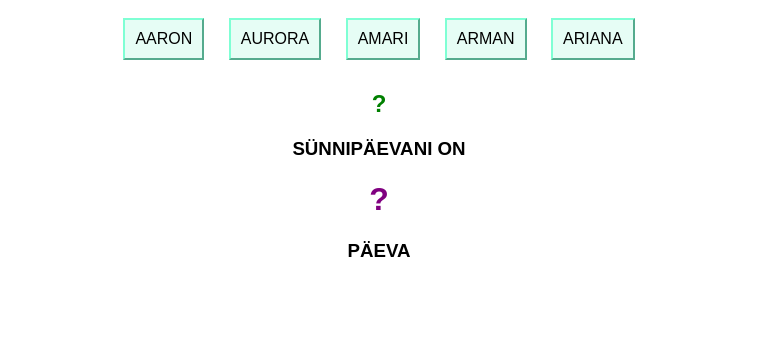
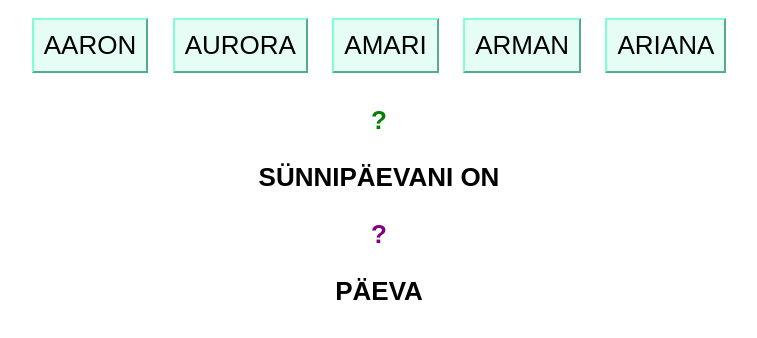
Before and after one commit to maeorg/synnad, a plain HTML site: page index.html in a window 1280 px wide. Shown: the whole page, without its empty margins (261-1018 px from the left). Drawn offline with Linux system fonts and the light colour scheme.

Commit message:
Update index.html

```diff
--- a/index.html
+++ b/index.html
@@ -5,11 +5,15 @@
         <title>PÄEVI SÜNNIPÄEVANI</title>
         <style>
             button {
-                font-size: 16px;
+                font-size: 26px;
                 padding: 10px 10px;
                 margin: 10px;
                 background-color:rgba(219, 253, 241, 0.678);
                 border-color: aquamarine;
+            }
+
+            .suurus {
+                font-size: 26px;
             }
         </style>
 
@@ -73,9 +77,9 @@
         <button id="amari">AMARI</button>
         <button id="arman">ARMAN</button>
         <button id="ariana">ARIANA</button>
-        <h2 style="color: green;">?</h2>
-        <h3>SÜNNIPÄEVANI ON</h3>
-        <h1 style="color: purple;">?</h1>
-        <h3>PÄEVA</h3>
+        <h2 class="suurus" style="color: green;">?</h2>
+        <h3 class="suurus">SÜNNIPÄEVANI ON</h3>
+        <h1 class="suurus" style="color: purple;">?</h1>
+        <h3 class="suurus">PÄEVA</h3>
     </body>
 </html>
```
